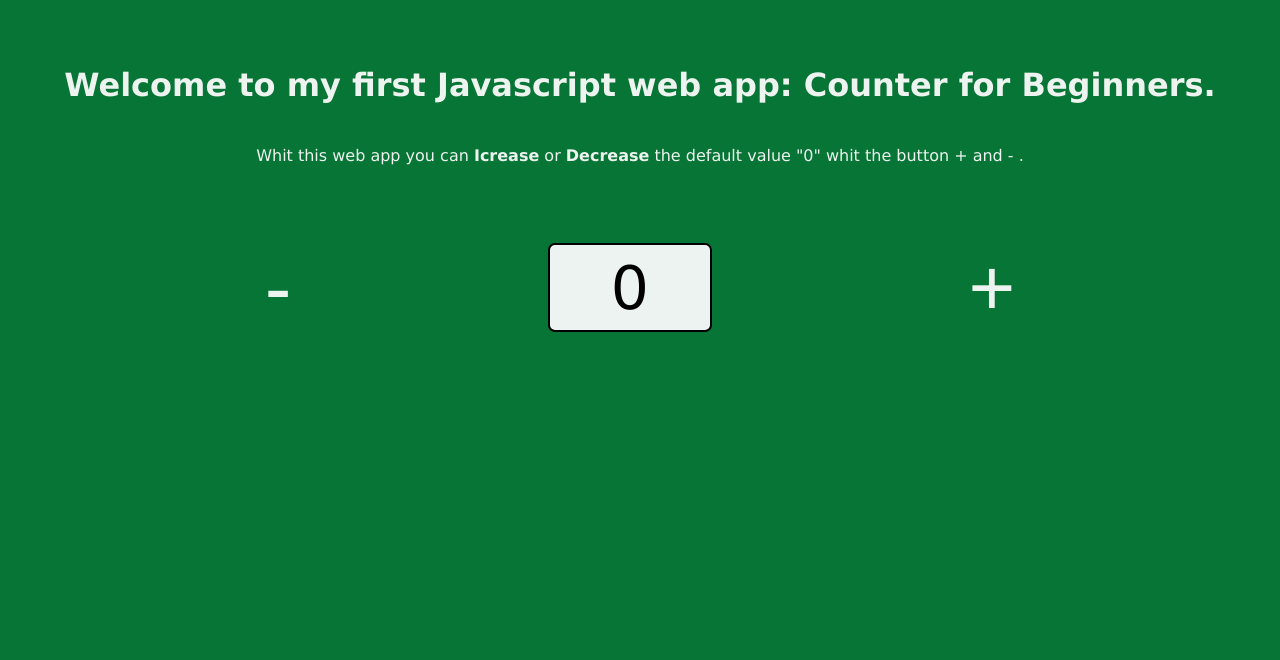
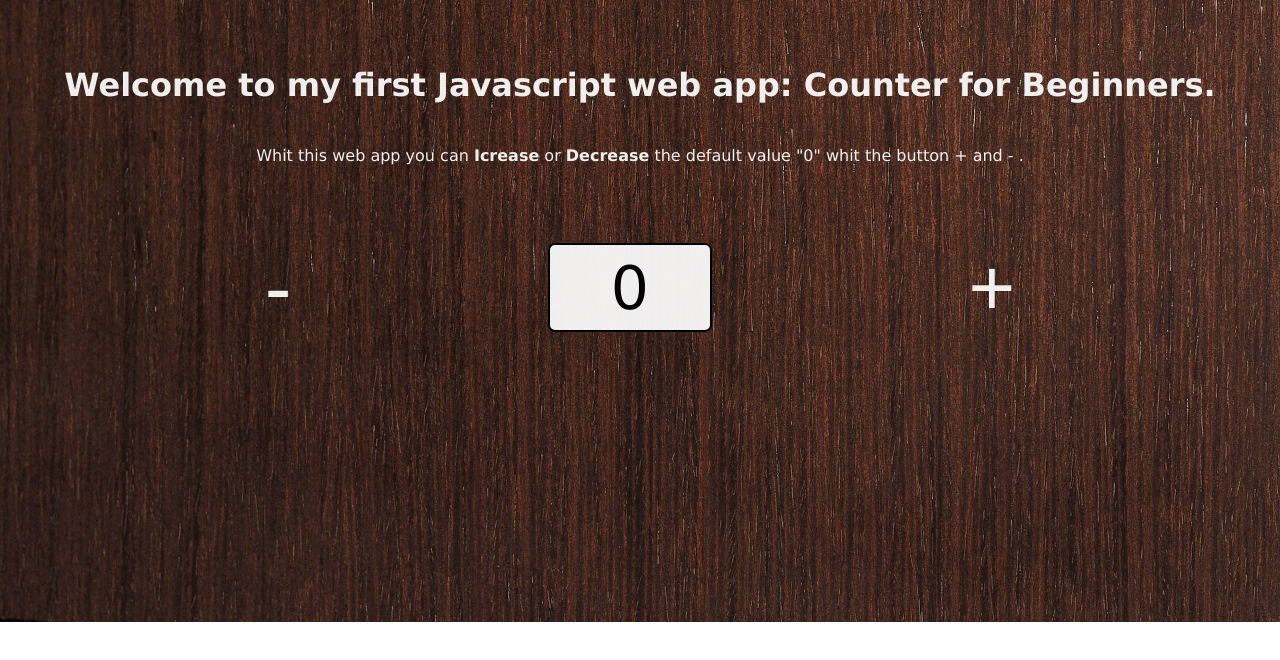
Before and after one commit to totomagia/JavaScript-Basic, a plain HTML site: page Counter for Beginners/index.html in a window 1280 px wide. Drawn offline with Linux system fonts and the light colour scheme.

Commit message:
update css with bg image

```diff
--- a/Counter for Beginners/css/styles.css
+++ b/Counter for Beginners/css/styles.css
@@ -1,5 +1,8 @@
 body{
-background-color:rgb(7, 117, 53);
+background-image: url('../images/dark-wood.jpg');
+background-position: center;
+background-size: cover;
+background-repeat: no-repeat;
 font-family: 'Lucida Sans', 'Lucida Sans Regular', 'Lucida Grande', 'Lucida Sans Unicode', Geneva, Verdana, sans-serif;
 }
 
```
